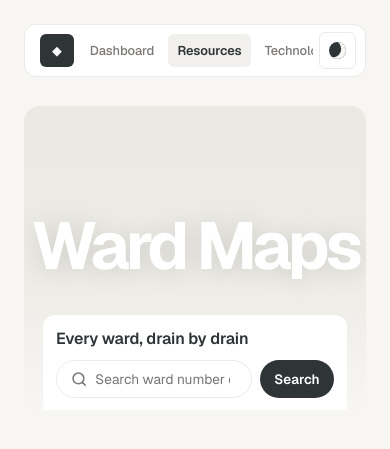
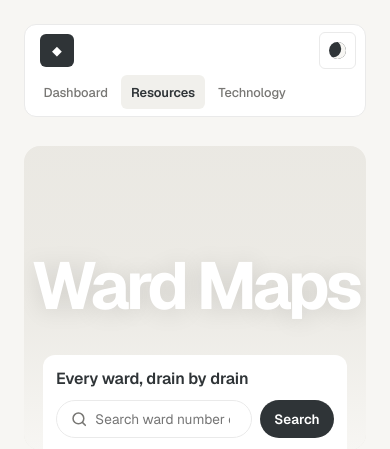
Before and after one commit to QuantaBoy/DrainAge, a FastAPI app: page /resources in a window 390 px wide. Shown: the top 449 px of the page. Run offline with FastAPI, Linux system fonts and the light colour scheme; data that the repository does not hold is empty.

Commit message:
Fit the page menu on phones: links take their own row under 26rem

```diff
--- a/app/static/css/home.css
+++ b/app/static/css/home.css
@@ -1757,6 +1757,11 @@ select, .sheet .drain-label select { font-weight: 500 !important; }
     .rs-stats dd { font-size: 1.2rem; }
     .rs-stats > div { padding: .8rem .9rem; }
 }
+/* Too narrow for all three links beside the logo: the links take a row of their own. */
+@media (max-width: 26rem) {
+    .page .topbar { flex-wrap: wrap; justify-content: space-between; }
+    .page .nav { order: 3; flex-basis: 100%; }
+}
 
 /* Page headings match across Resources and Technology. */
 .res-head h1 { font-family: var(--serif); font-weight: 500; font-size: clamp(1.8rem, 3.2vw, 2.6rem); letter-spacing: -.03em; }
```
